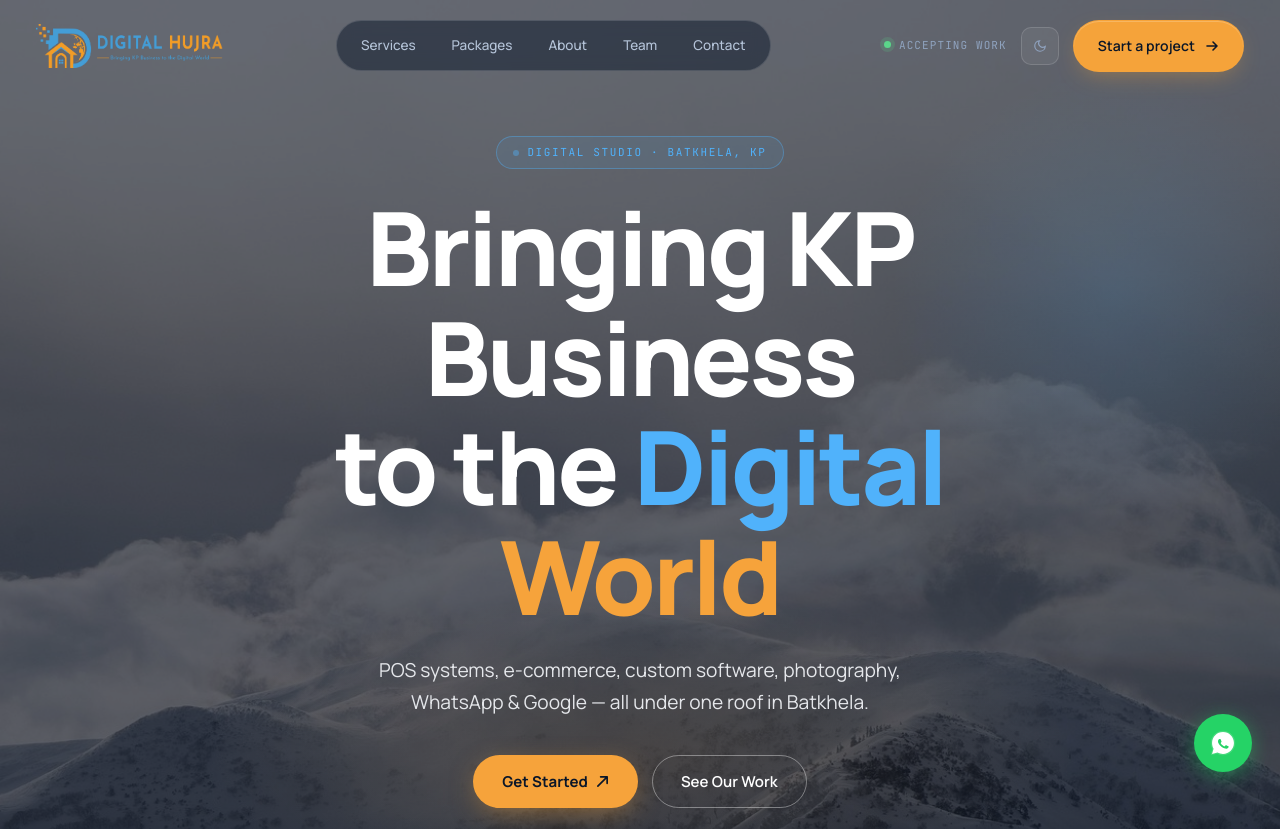
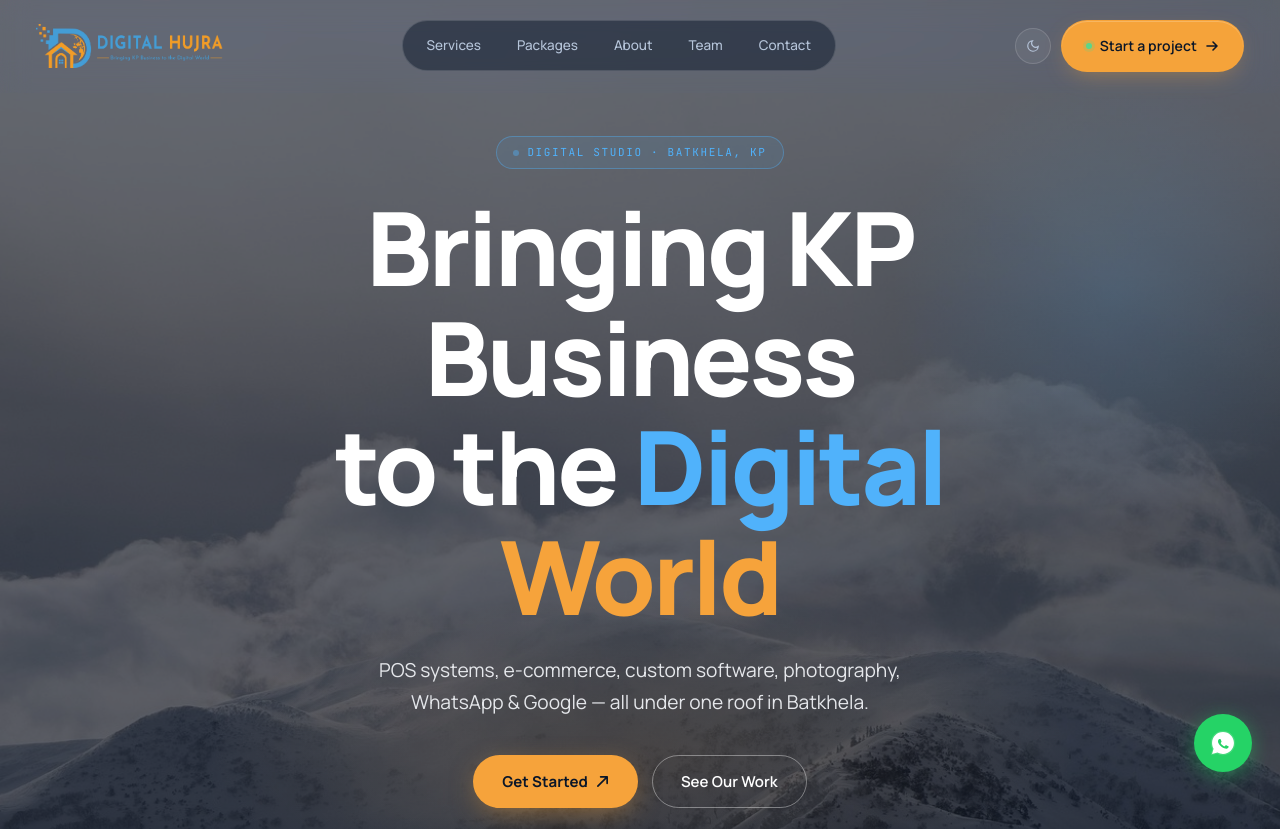
Before and after one commit to usamaghaffar423/DIGITAL-HUJRA-WEBSITE, a Next.js app: page / in a window 1280 px wide. Shown: the top 829 px of the page. Built offline with nearby package versions, Linux system fonts and the light colour scheme.

Commit message:
fix: navbar alignment, light-mode visibility, theme toggle styling
Co-Authored-By: Claude Sonnet 4.6 <noreply@anthropic.com>

```diff
--- a/app/globals.css
+++ b/app/globals.css
@@ -20,6 +20,8 @@
   --nav-height: 72px;
   /* theme-specific helper tokens */
   --nav-bg-scrolled:    rgba(10,22,40,0.92);
+  --nav-bg-top:         transparent;
+  --nav-border-top:     transparent;
   --nav-pill-bg:        rgba(10,22,40,0.5);
   --nav-btn-subtle:     rgba(255,255,255,0.06);
   --nav-link-active-bg: rgba(255,255,255,0.09);
@@ -49,10 +51,12 @@
   --line:    rgba(10,22,40,0.08);
   --line-2:  rgba(10,22,40,0.14);
   --nav-bg-scrolled:    rgba(253,246,236,0.95);
-  --nav-pill-bg:        rgba(10,22,40,0.06);
-  --nav-btn-subtle:     rgba(10,22,40,0.06);
-  --nav-link-active-bg: rgba(10,22,40,0.08);
-  --nav-link-hover-bg:  rgba(10,22,40,0.05);
+  --nav-bg-top:         rgba(253,246,236,0.68);
+  --nav-border-top:     rgba(10,22,40,0.10);
+  --nav-pill-bg:        rgba(10,22,40,0.08);
+  --nav-btn-subtle:     rgba(10,22,40,0.10);
+  --nav-link-active-bg: rgba(10,22,40,0.10);
+  --nav-link-hover-bg:  rgba(10,22,40,0.07);
   --nav-mobile-bg:      rgba(253,246,236,0.98);
   --hero-section-bg:    linear-gradient(180deg, #FBF3E7 0%, #FDF6EC 100%);
   --wa-mid-bg:          #E8F5EC;
--- a/components/Nav.tsx
+++ b/components/Nav.tsx
@@ -31,10 +31,10 @@ export function Nav() {
         right: 0,
         zIndex: 60,
         padding: scrolled ? "12px 0" : "20px 0",
-        background: scrolled ? "var(--nav-bg-scrolled)" : "transparent",
-        backdropFilter: scrolled ? "blur(14px) saturate(140%)" : "none",
-        WebkitBackdropFilter: scrolled ? "blur(14px) saturate(140%)" : "none",
-        borderBottom: scrolled ? "1px solid var(--line)" : "1px solid transparent",
+        background: scrolled ? "var(--nav-bg-scrolled)" : "var(--nav-bg-top)",
+        backdropFilter: "blur(14px) saturate(140%)",
+        WebkitBackdropFilter: "blur(14px) saturate(140%)",
+        borderBottom: scrolled ? "1px solid var(--line)" : "1px solid var(--nav-border-top)",
         transition: "all .35s cubic-bezier(.2,.7,.2,1)",
       }}
     >
@@ -112,24 +112,21 @@ export function Nav() {
         </nav>
 
         {/* Desktop CTA */}
-        <div className="nav-cta-desktop" style={{ display: "flex", alignItems: "center", gap: 14 }}>
-          <span className="mono" style={{ fontSize: 11, color: "var(--ink-mute)", letterSpacing: "0.1em" }}>
+        <div className="nav-cta-desktop" style={{ display: "flex", alignItems: "center", gap: 10 }}>
+          <ThemeToggle />
+          <a href="/contact" className="btn btn-amber" style={{ display: "inline-flex", alignItems: "center", gap: 8 }}>
             <span
+              aria-hidden="true"
               style={{
                 display: "inline-block",
-                width: 7,
-                height: 7,
+                width: 6,
+                height: 6,
                 borderRadius: "50%",
                 background: "#5BD68A",
-                marginRight: 8,
-                verticalAlign: 1,
-                boxShadow: "0 0 0 4px rgba(91,214,138,0.18)",
+                boxShadow: "0 0 0 3px rgba(91,214,138,0.22)",
+                flexShrink: 0,
               }}
             />
-            ACCEPTING WORK
-          </span>
-          <ThemeToggle />
-          <a href="/contact" className="btn btn-amber">
             Start a project <Arrow />
           </a>
         </div>
--- a/components/ThemeToggle.tsx
+++ b/components/ThemeToggle.tsx
@@ -63,14 +63,14 @@ export function ThemeToggle() {
         style={{
           background: "var(--nav-btn-subtle)",
           border: "1px solid var(--line-2)",
-          borderRadius: 10,
-          width: 38,
-          height: 38,
+          borderRadius: "50%",
+          width: 36,
+          height: 36,
           display: "flex",
           alignItems: "center",
           justifyContent: "center",
           cursor: "pointer",
-          color: "var(--ink-mute)",
+          color: "var(--ink-soft)",
           transition: "color .25s, border-color .25s, background .25s",
           flexShrink: 0,
           padding: 0,
```
